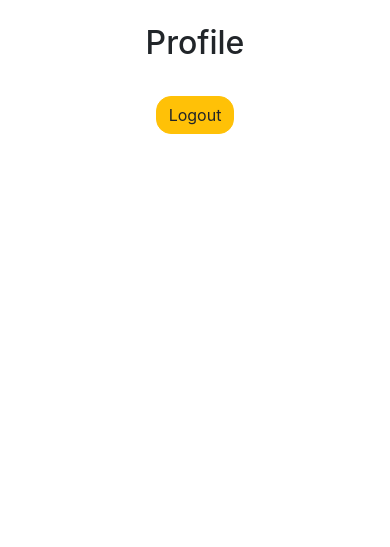
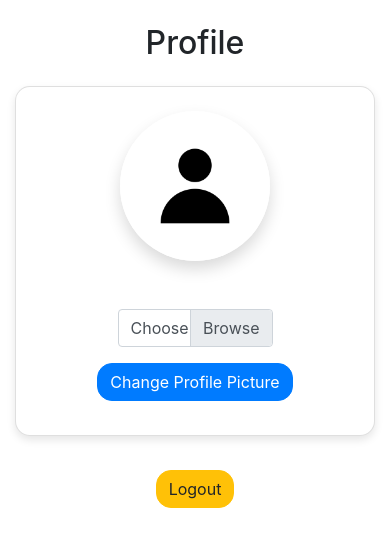
Before and after one commit to sudo-amancodes/movies-stock-market, a Flask app: page /profile in a window 390 px wide. Shown: the part 56-603 px from the top of the page. Run offline with Flask 3, Linux system fonts and the light colour scheme; the visitor is signed in with stand-in values (Sample User, id 1); some libraries are stand-ins or nearby versions.

Commit message:
added pfp functionality

```diff
--- a/app.py
+++ b/app.py
@@ -62,6 +62,7 @@
 def login_page():
     return render_template('login.html')
 
+
 @app.post('/login')
 def login():
     username = request.form.get('username')
@@ -92,6 +93,33 @@
 
     return render_template('profile.html')
 
+@app.post('/update_profile_pic')
+@login_required
+def update_profile_pic():
+    if 'profile_pic' not in request.files:
+        flash('No file part', 'danger')
+        return redirect(url_for('profile'))
+
+    file = request.files['profile_pic']
+
+    if file.filename == '':
+        flash('No selected file', 'danger')
+        return redirect(url_for('profile'))
+
+    if file and allowed_file(file.filename):
+        filename = secure_filename(file.filename)
+        filepath = os.path.join(app.root_path, 'static/profile_pics', filename)
+        file.save(filepath)
+
+        current_user.profile_picture = filename
+        db.session.commit()
+
+        flash('Profile picture updated!', 'success')
+        return redirect(url_for('profile'))
+    else:
+        flash('Invalid file type', 'danger')
+        return redirect(url_for('profile'))
+
 
 app.config['TEMPLATES_AUTO_RELOAD'] = True
 
--- a/templates/profile.html
+++ b/templates/profile.html
@@ -3,6 +3,42 @@
 <div class="row justify-content-center">
   <div class="col-md-8">
     <h2 class="text-center mb-4">Profile</h2>
+
+    <div class="card text-center p-4 mb-4">
+      <div
+        class="profile-picture-container d-flex justify-content-center align-items-center mb-4"
+      >
+        <img
+          src="{{ url_for('static', filename='profile_pics/' ~ current_user.profile_picture) }}"
+          alt="Profile Picture"
+          class="rounded-circle shadow"
+          style="width: 150px; height: 150px; object-fit: cover"
+        />
+      </div>
+
+      <form
+        action="{{ url_for('update_profile_pic') }}"
+        method="POST"
+        enctype="multipart/form-data"
+        class="mt-4"
+      >
+        <div class="custom-file w-50 mx-auto">
+          <input
+            type="file"
+            class="custom-file-input"
+            id="profilePic"
+            name="profile_pic"
+            required
+          />
+          <label class="custom-file-label text-left" for="profilePic"
+            >Choose a file</label
+          >
+        </div>
+        <button type="submit" class="btn btn-primary mt-3">
+          Change Profile Picture
+        </button>
+      </form>
+    </div>
 
     <div class="text-center mt-4">
       <a href="{{ url_for('logout') }}" class="btn btn-warning">Logout</a>
```
Also changed, not shown: templates/index.html (+0 -23 lines), tests/unit_tests/test_app.py (+1 -103 lines).
